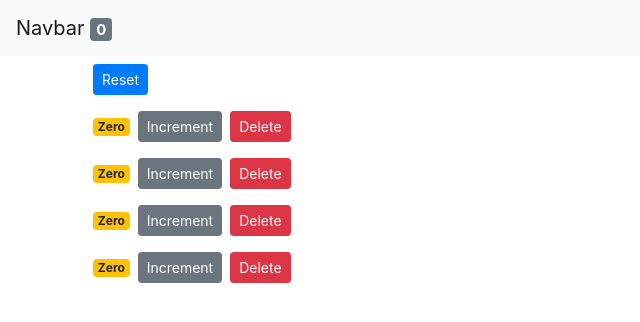
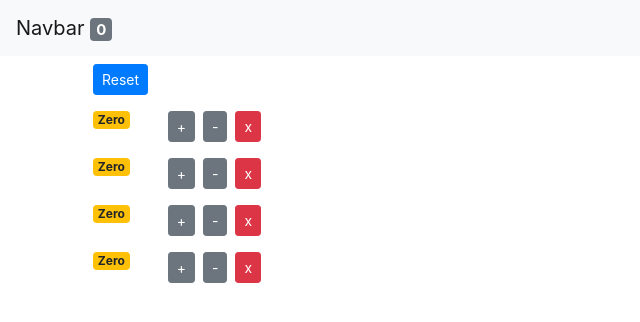
Before and after one commit to haris-begluk/react-m, a React (Create React App) app: page / in a window 1280 px wide. Shown: the top 322 px of the page, without its empty margins (0-640 px from the left). Built offline with nearby package versions, Linux system fonts and the light colour scheme.

Commit message:
Exercise decrement button

```diff
--- a/src/App.js
+++ b/src/App.js
@@ -19,13 +19,20 @@
     // Best place to make AJAX Calls And change state of component
   }
   handleIncrement = counter => {
-    console.log(counter);
+    //console.log(counter);
     const counters = [...this.state.counters];
     const index = counters.indexOf(counter);
     counters[index] = { ...counter };
     counters[index].value++;
     this.setState({ counters });
     //console.log(counters[0].value);
+  };
+  handleDecrement = counter => {
+    const counters = [...this.state.counters];
+    const index = counters.indexOf(counter);
+    counters[index] = { ...counter };
+    counters[index].value--;
+    this.setState({ counters });
   };
   handleDelete = counterId => {
     //console.log("Delete handeled", counterId);
@@ -50,6 +57,7 @@
             counters={this.state.counters}
             onReset={this.handleReset}
             onIncrement={this.handleIncrement}
+            onDecrement={this.handleDecrement}
             onDelete={this.handleDelete}
           />
         </main>
--- a/src/components/counter.jsx
+++ b/src/components/counter.jsx
@@ -1,32 +1,34 @@
 import React, { Component } from "react";
 
 class Counter extends Component {
-  componentDidUpdate(prevProps, prevState) {
-    //Function is called after component is updated!
-    console.log("prevProps", prevProps);
-    console.log("prevState", prevState);
-  }
-  componentWillUnmount() {
-    //We can use this function for any kind of cleanup
-    console.log("Counter- Unmount");
-  }
   render() {
     //console.log("props", this.props);
     return (
-      <div>
+      <div className="row">
+        <div className="col-md-auto">
           <span className={this.getBadgeClasses()}>{this.formatCount()}</span>
+        </div>
+        <div className="col-md-auto">
           <button
             onClick={() => this.props.onIncrement(this.props.counter)}
             className="btn btn-secondary btn-sm"
           >
-          Increment
+            +
+          </button>
+
+          <button
+            onClick={() => this.props.onDecrement(this.props.counter)}
+            className="btn btn-secondary btn-sm m-2"
+          >
+            -
           </button>
           <button
             onClick={() => this.props.onDelete(this.props.counter.id)}
-          className="btn btn-danger btn-sm m-2"
+            className="btn btn-danger btn-sm"
           >
-          Delete
+            x
           </button>
+        </div>
       </div>
     );
   }
--- a/src/components/counters.jsx
+++ b/src/components/counters.jsx
@@ -2,7 +2,13 @@
 import Counter from "./counter";
 class Counters extends Component {
   render() {
-    const { onReset, counters, onDelete, onIncrement } = this.props;
+    const {
+      onReset,
+      counters,
+      onDelete,
+      onIncrement,
+      onDecrement
+    } = this.props;
     return (
       <div>
         <button onClick={onReset} className="btn btn-primary btn-sm m-2">
@@ -13,6 +19,7 @@
             key={counter.id}
             onDelete={onDelete}
             onIncrement={onIncrement}
+            onDecrement={onDecrement}
             counter={counter}
           />
         ))}
```
Lines whose indentation alone changed are shown as unchanged.
